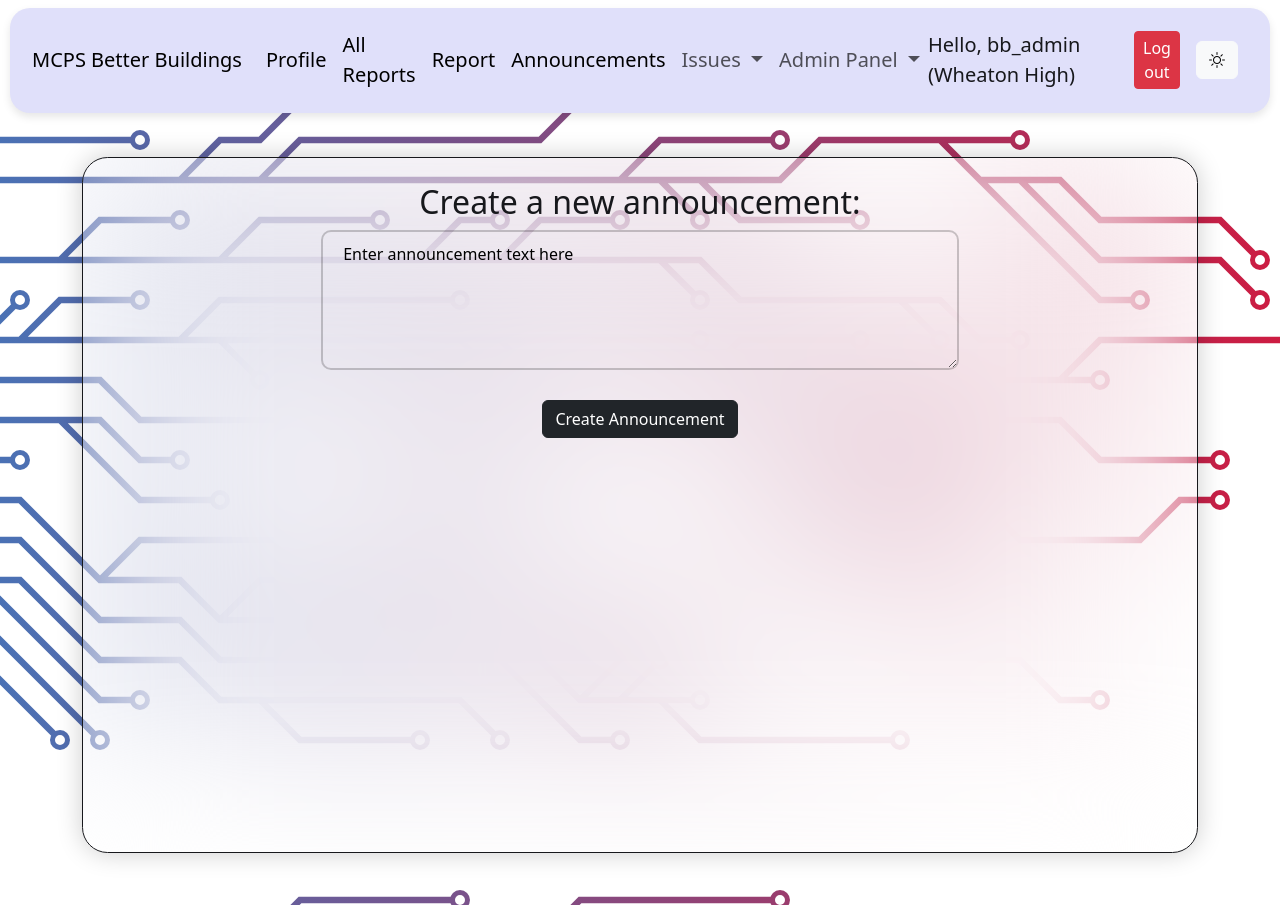
After one commit to Scorchify/Better-Buildings, a Django app: page /create_announcement/ in a window 1280 px wide. The commit adds this page. Run offline with Django 5.2, Linux system fonts and the light colour scheme; a user stored in the database is signed in; data comes from the database, SQL or seed files in the repository; both versions use the stored data as it was after the commit; some libraries are stand-ins or nearby versions.

Commit message:
some bugs, will fix these bugs later tonight.

```diff
--- a/better_buildings/forms.py
+++ b/better_buildings/forms.py
@@ -1,6 +1,6 @@
 from django import forms
+from .models import Area, Report, BugReport, Announcement
 
-from .models import Area, Report, BugReport
 
 class AreaForm(forms.ModelForm):
     class Media:
@@ -50,3 +50,21 @@ class BugReportForm(forms.ModelForm):
                 'rows': 10,
             })
         }
+
+class AnnouncementForm(forms.ModelForm):
+    class Media:
+        css = {
+            "all": ["css/input.css"]
+        }
+    class Meta:
+        model = Announcement
+        fields = ['text']
+        labels = {'text': ''}
+        widgets = {
+            'text': forms.Textarea(attrs={
+                'class': 'input-box',
+                'placeholder': 'Enter announcement text here',
+                'cols': 80,
+                'rows': 5,
+            }),
+        }
--- a/better_buildings/models.py
+++ b/better_buildings/models.py
@@ -59,3 +59,7 @@ class BugReport(models.Model):
             return self.text
         else:
             return f"{self.text[:50]}..."
+
+class Announcement(models.Model):
+    text = models.TextField()
+    date_added = models.DateTimeField(auto_now_add=True)
--- a/better_buildings/static/javascript/areas.js
+++ b/better_buildings/static/javascript/areas.js
@@ -1,9 +1,9 @@
 function deleteArea(areaId) {
     if (confirm('Are you sure you want to delete this area?')) {
-        fetch(`{% url 'better_buildings:remove_area' 0 %}`.replace('0', areaId), {
+        fetch(`${removeAreaUrl}${areaId}/`, {
             method: 'DELETE',
             headers: {
-                'X-CSRFToken': '{{ csrf_token }}',
+                'X-CSRFToken': document.querySelector('[name=csrfmiddlewaretoken]').value,
                 'Content-Type': 'application/json'
             }
         })
--- a/better_buildings/templates/better_buildings/base.html
+++ b/better_buildings/templates/better_buildings/base.html
@@ -39,6 +39,9 @@
           <li class="nav-item">
             <a class="nav-link active fs-5" href="{% url 'better_buildings:new_report_no_area' %}">Report</a>
           </li>
+          <li class="nav-item">
+            <a class="nav-link active fs-5" href="{% url 'better_buildings:announcements' %}">Announcements</a>
+          </li>
           <li class="nav-item dropdown">
             <a class="nav-link dropdown-toggle fs-5" href="#" role="button" data-bs-toggle="dropdown" aria-expanded="false">
                 Issues
@@ -49,11 +52,19 @@
                 {% empty %}
                     <li><a class="dropdown-item fs-6" href="#">No issue areas available</a></li>
                 {% endfor %}
-              {% if user.is_authenticated and user.is_superuser %}
-                <li><a class="dropdown-item fs-6" href="{% url 'better_buildings:manage_areas' %}">Manage Areas</a></li>
-              {% endif %}
             </ul>
           </li>
+          {% if user.is_authenticated and user.is_superuser %}
+            <li class="nav-item dropdown">
+                <a class="nav-link dropdown-toggle fs-5" href="#" role="button" data-bs-toggle="dropdown" aria-expanded="false">
+                    Admin Panel
+                </a>
+                <ul class="dropdown-menu dropdown-menu-end">
+                    <li><a class="dropdown-item fs-6" href="{% url 'better_buildings:create_announcement' %}">Create Announcement</a></li>
+                    <li><a class="dropdown-item fs-6" href="{% url 'better_buildings:manage_areas' %}">Manage Areas</a></li>
+                </ul>
+            </li>
+          {% endif %}
         </ul>
         <ul class="navbar-nav mb-2 mb-lg-0 ms-auto">
           {% if user.is_authenticated %}
--- /dev/null
+++ b/better_buildings/templates/better_buildings/create_announcement.html
@@ -0,0 +1,17 @@
+{% extends 'better_buildings/base.html' %}
+{% block content %}
+<div class="box">
+  <div class="form-container">
+    <h2>Create a new announcement:</h2>
+    <div class="form-container">
+      <form action="{% url 'better_buildings:create_announcement' %}" method="post">
+        {% csrf_token %}
+        {{ form.media }}
+        {{ form.as_div }}
+        <br>
+        <button type="submit" class="btn btn-dark">Create Announcement</button>
+      </form>
+    </div>
+  </div>
+</div>
+{% endblock content %}
--- a/better_buildings/templates/better_buildings/view_bug_reports.html
+++ b/better_buildings/templates/better_buildings/view_bug_reports.html
@@ -3,7 +3,7 @@
 {% block content %}
 
 <head> <meta name="csrf-token" content="{{ csrf_token }}"> </head>
-<div class="box2">
+<div class="box">
   <h3>Bug Reports</h3>
   <br>
   <h4>All reports:</h4>
--- a/better_buildings/urls.py
+++ b/better_buildings/urls.py
@@ -33,4 +33,9 @@ urlpatterns = [
     path('remove_area/<int:area_id>/', views.remove_area, name='remove_area'),
     #Page for managing areas
     path('manage_areas/', views.manage_areas, name='manage_areas'),
+    #Page for managing announcements
+    path('announcements/', views.announcements, name='announcements'),
+    path('create_announcement/', views.create_announcement, name='create_announcement'),
+    path('edit_announcement/<int:announcement_id>/', views.edit_announcement, name='edit_announcement'),
+
 ]
--- a/better_buildings/views.py
+++ b/better_buildings/views.py
@@ -8,6 +8,8 @@ from .models import Report
 from .models import Area, Report, BugReport
 from .forms import AreaForm, ReportForm, BugReportForm
 from django.shortcuts import get_object_or_404
+from .models import Announcement
+from .forms import AnnouncementForm
 
 # Custom functions
 def is_supervisor(user):
@@ -237,3 +239,34 @@ def remove_area(request, area_id):
 def manage_areas(request):
     areas = Area.objects.all()  # Fetch areas from the database
     return render(request, 'better_buildings/manage_areas.html', {'areas': areas})
+
+@login_required
+def announcements(request):
+    announcements = Announcement.objects.all()
+    is_supervisor = request.user.groups.filter(name='Supervisors').exists()
+    return render(request, 'better_buildings/announcements.html', {'announcements': announcements, 'is_supervisor': is_supervisor})
+
+@login_required
+@user_passes_test(is_admin, login_url='/no_permission/')
+def create_announcement(request):
+    if request.method == 'POST':
+        form = AnnouncementForm(request.POST)
+        if form.is_valid():
+            form.save()
+            return redirect('better_buildings:announcements')
+    else:
+        form = AnnouncementForm()
+    return render(request, 'better_buildings/create_announcement.html', {'form': form})
+
+@login_required
+@user_passes_test(is_admin, login_url='/no_permission/')
+def edit_announcement(request, announcement_id):
+    announcement = get_object_or_404(Announcement, id=announcement_id)
+    if request.method == 'POST':
+        form = AnnouncementForm(request.POST, instance=announcement)
+        if form.is_valid():
+            form.save()
+            return redirect('better_buildings:announcements')
+    else:
+        form = AnnouncementForm(instance=announcement)
+    return render(request, 'better_buildings/edit_announcement.html', {'form': form, 'announcement_id': announcement_id})
```
Also changed, not shown: better_buildings/templates/better_buildings/announcements.html (added, +33 -0 lines), better_buildings/templates/better_buildings/edit_announcements.html (added, +17 -0 lines), better_buildings/migrations/0015_announcement.py (added), db.sqlite3. Lines whose indentation alone changed are shown as unchanged.
